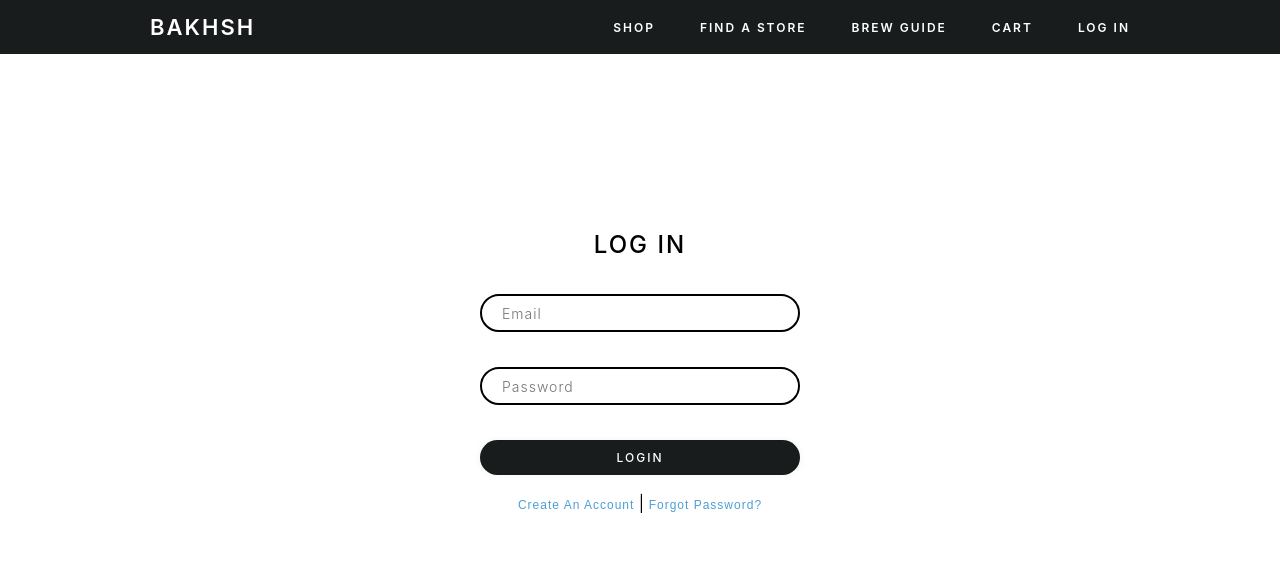
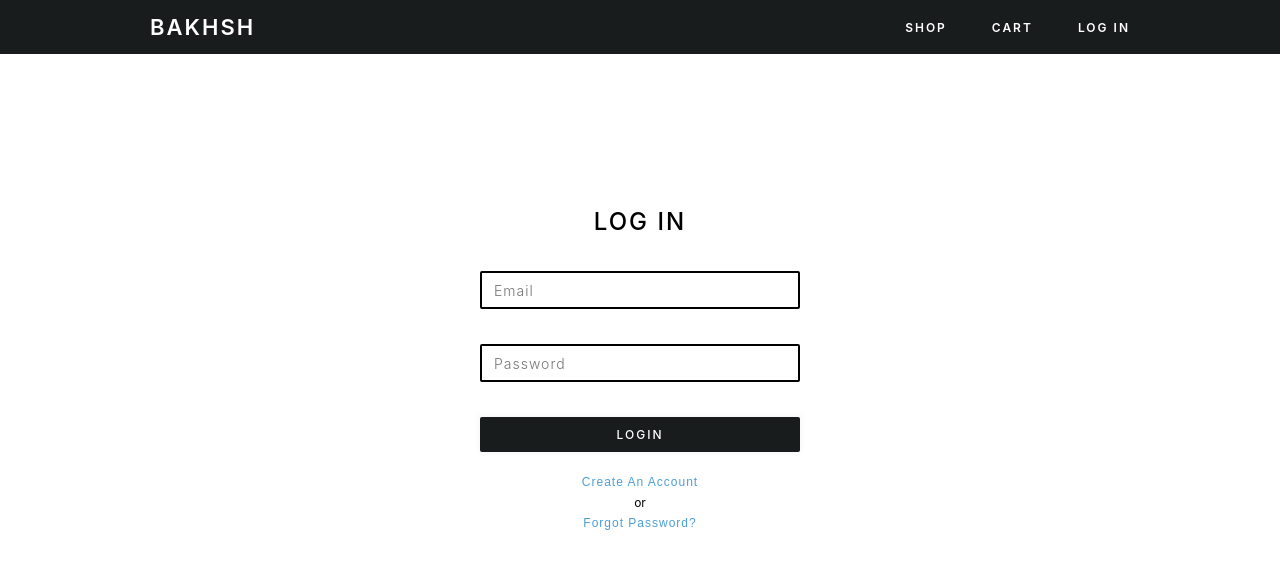
Before and after one commit to mcdguy/EcomShop, a React (Create React App) app in the folder client/: page /login in a window 1280 px wide. Shown: the top 568 px of the page. Built offline with nearby package versions, Linux system fonts and the light colour scheme; no server answers.

Commit message:
added-login

```diff
--- a/client/src/pages/Login/index.js
+++ b/client/src/pages/Login/index.js
@@ -26,7 +26,9 @@ const SignUp = () => {
 
                         {authType==='login'?
                             <div className="auth__toggle">
-                                <span > <button onClick={()=>setAuthType('signup')}>create an account</button> | <button>forgot password?</button></span>
+                                <span > <button onClick={()=>setAuthType('signup')}>create an account</button></span>
+                                <div>or</div>
+                                <div><button>forgot password?</button></div>
                             </div>
                         :
                             <div className="auth__toggle">
--- a/client/src/pages/Login/login.css
+++ b/client/src/pages/Login/login.css
@@ -33,9 +33,10 @@
 .auth__form input{
     display: block;
     width: 100%;
-    padding: 7px 20px;
+    padding: 7px 12px;
     box-sizing: border-box;
-    border-radius: 50px;
+    /* border-radius: 50px; */
+    border-radius: 2px;
     border: none;
     letter-spacing: 1px;
     font-family: -apple-system, BlinkMacSystemFont, 'Segoe UI', Roboto, Oxygen, Ubuntu, Cantarell, 'Open Sans', 'Helvetica Neue', sans-serif;
@@ -63,7 +64,8 @@ input:focus{
     border: none;
     color: white;
     padding: 10px 18px;
-    border-radius: 50px;
+    /* border-radius: 50px; */
+    border-radius: 2px;
     background-color: var(--clr-sec);
     font-size: 12px;
     box-shadow: 0 0 5px 2px rgba(241, 241, 241, 0.473);
@@ -87,6 +89,11 @@ input:focus{
     display: block;
     text-align: center;
 }
+.auth__toggle  div{
+    text-align: center;
+    margin: 5px 0;
+    font-size: 12px;
+}
 .auth__toggle button{
     font-size: 12px;
     color: rgb(77, 159, 214);
--- a/client/src/pages/Navbar/index.js
+++ b/client/src/pages/Navbar/index.js
@@ -18,12 +18,12 @@ const Navbar = () => {
                     {/* <li>
                         <Link to="/contact">contact</Link>
                     </li> */}
-                    <li>
+                    {/* <li>
                         <Link to="/findastore">find a store</Link>
-                    </li>
-                    <li>
+                    </li> */}
+                    {/* <li>
                         <Link to="/howtobrew">brew guide</Link>
-                    </li>
+                    </li> */}
                     <li>
                         <Link to="/cart">cart</Link>
                     </li>
--- a/client/src/pages/SingleProduct/singleproduct.css
+++ b/client/src/pages/SingleProduct/singleproduct.css
@@ -245,7 +245,7 @@
     }
 }
 
-@media screen and (max-width: 420px){
+@media screen and (max-width: 520px){
     .item__thumb{
         width: 40px;
         height: 40px;
```
Also changed, not shown: client/src/pages/Navbar/navbar.css (+35 -1 lines).
